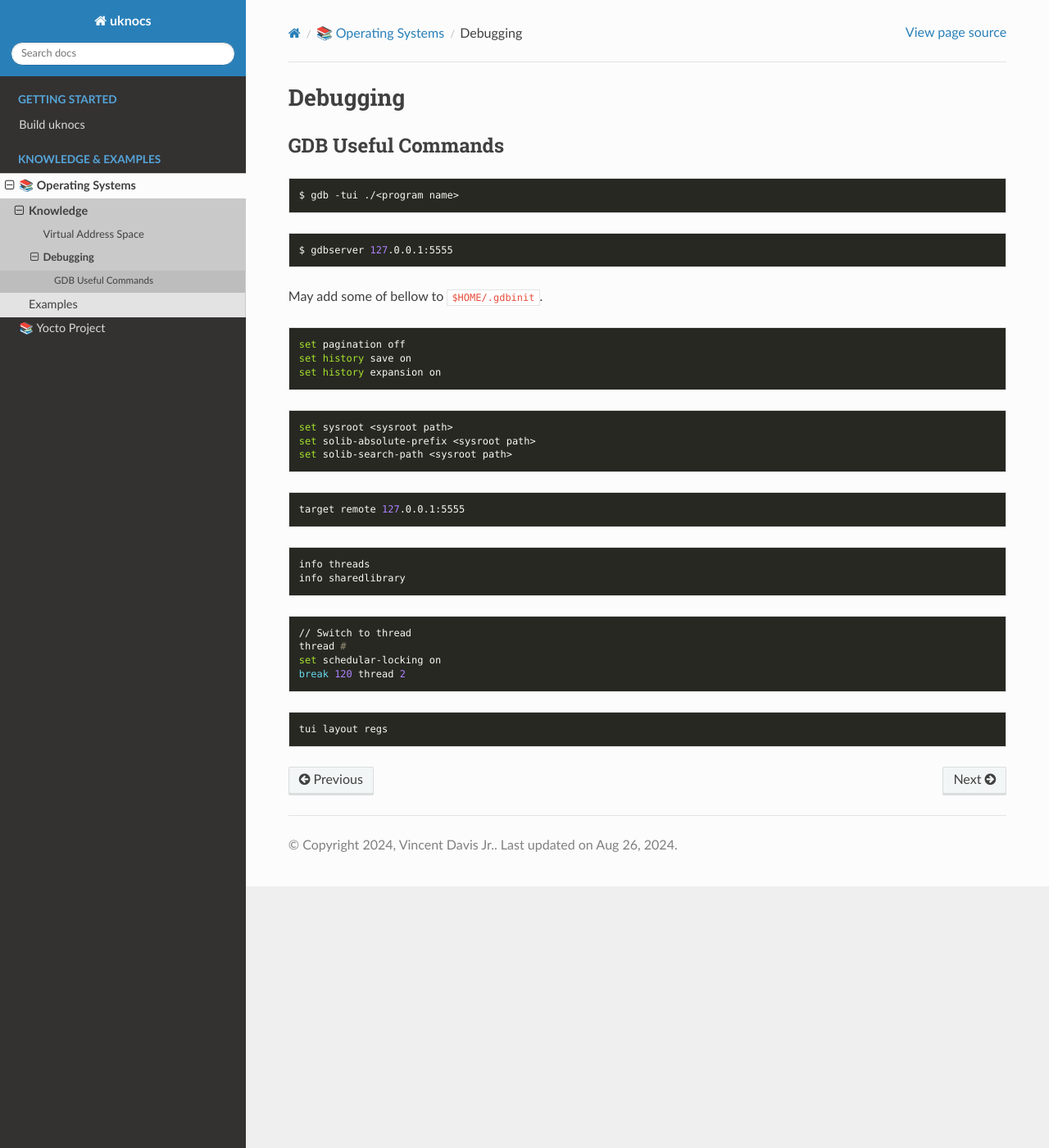
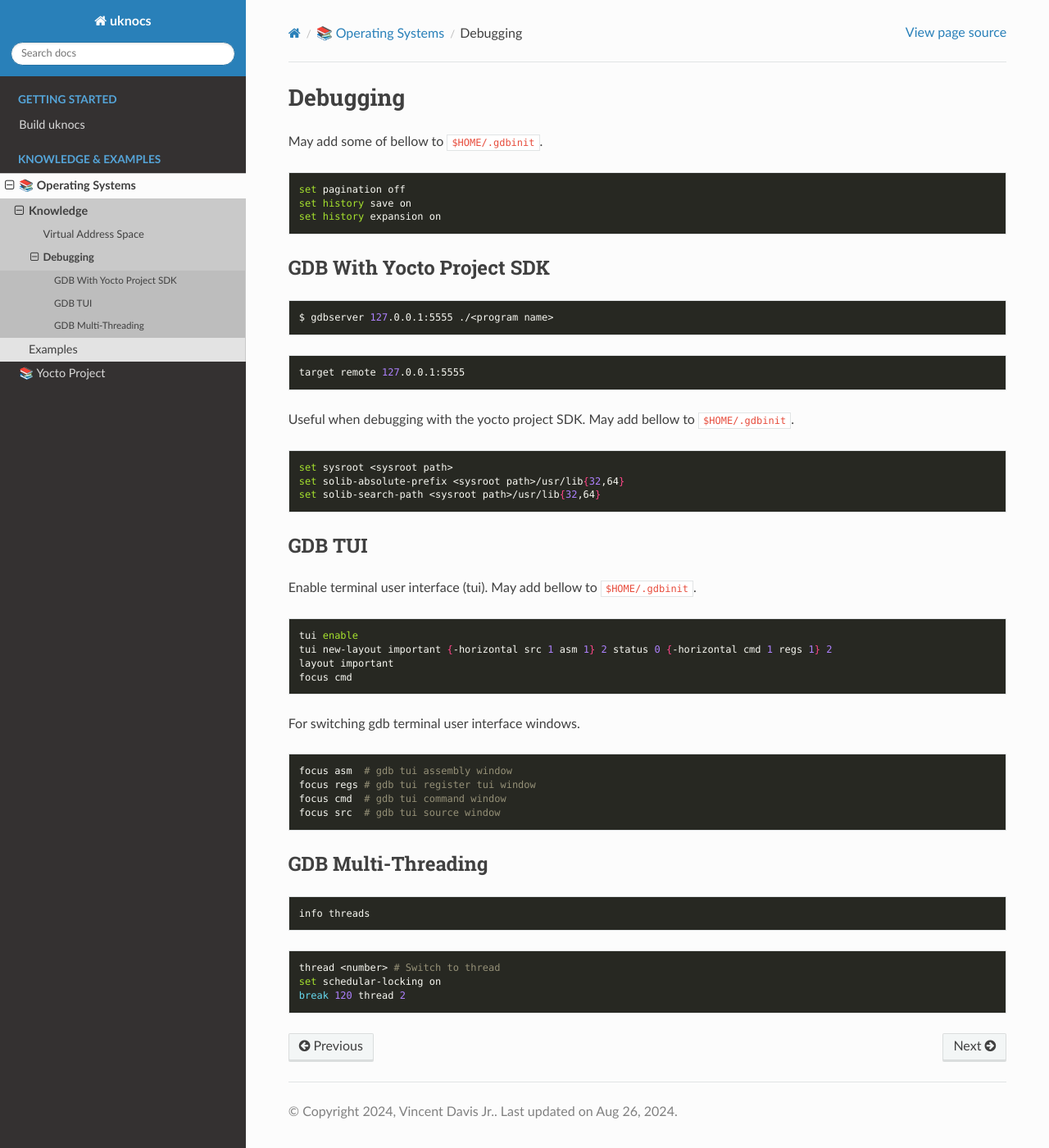
Before and after one commit to under-view/uknocs, a Sphinx documentation site: the page built from docs/operating-systems/knowledge/debug.rst, in a window 1280 px wide and 1400 px high. Shown: the whole window at 82% size. Built offline with Sphinx 7.4.7 and the Read the Docs theme 2.0.0, drawn with Linux system fonts in a browser that asks for light colours; formulas are drawn with MathJax 3.

Commit message:
os-knowledge-debug: document structure
Includes information about gdb tui usage

Signed-off-by: Vincent Davis Jr <vince@underview.tech>

```diff
--- a/docs/operating-systems/knowledge/debug.rst
+++ b/docs/operating-systems/knowledge/debug.rst
@@ -1,17 +1,5 @@
 Debugging
 ~~~~~~~~~
-
-===================
-GDB Useful Commands
-===================
-
-.. code-block:: bash
-
-	$ gdb -tui ./<program name>
-
-.. code-block:: bash
-
-	$ gdbserver 127.0.0.1:5555
 
 May add some of bellow to ``$HOME/.gdbinit``.
 
@@ -21,28 +9,60 @@ May add some of bellow to ``$HOME/.gdbinit``.
 	set history save on
 	set history expansion on
 
+==========================
+GDB With Yocto Project SDK
+==========================
+
 .. code-block:: bash
 
-	set sysroot <sysroot path>
-	set solib-absolute-prefix <sysroot path>
-	set solib-search-path <sysroot path>
+	$ gdbserver 127.0.0.1:5555 ./<program name>
 
 .. code-block:: bash
 
 	target remote 127.0.0.1:5555
 
+Useful when debugging with the yocto project SDK.
+May add bellow to ``$HOME/.gdbinit``.
+
+.. code-block:: bash
+
+	set sysroot <sysroot path>
+	set solib-absolute-prefix <sysroot path>/usr/lib{32,64}
+	set solib-search-path <sysroot path>/usr/lib{32,64}
+
+=======
+GDB TUI
+=======
+
+Enable terminal user interface (tui).
+May add bellow to ``$HOME/.gdbinit``.
+
+.. code-block:: bash
+
+	tui enable
+	tui new-layout important {-horizontal src 1 asm 1} 2 status 0 {-horizontal cmd 1 regs 1} 2
+	layout important
+	focus cmd
+
+For switching gdb terminal user interface windows.
+
+.. code-block:: bash
+
+	focus asm  # gdb tui assembly window
+	focus regs # gdb tui register tui window
+	focus cmd  # gdb tui command window
+	focus src  # gdb tui source window
+
+===================
+GDB Multi-Threading
+===================
+
 .. code-block:: bash
 
 	info threads
-	info sharedlibrary
 
 .. code-block:: bash
 
-	// Switch to thread
-	thread #
+	thread <number> # Switch to thread
 	set schedular-locking on
 	break 120 thread 2
-
-.. code-block:: bash
-
-	tui layout regs
```
